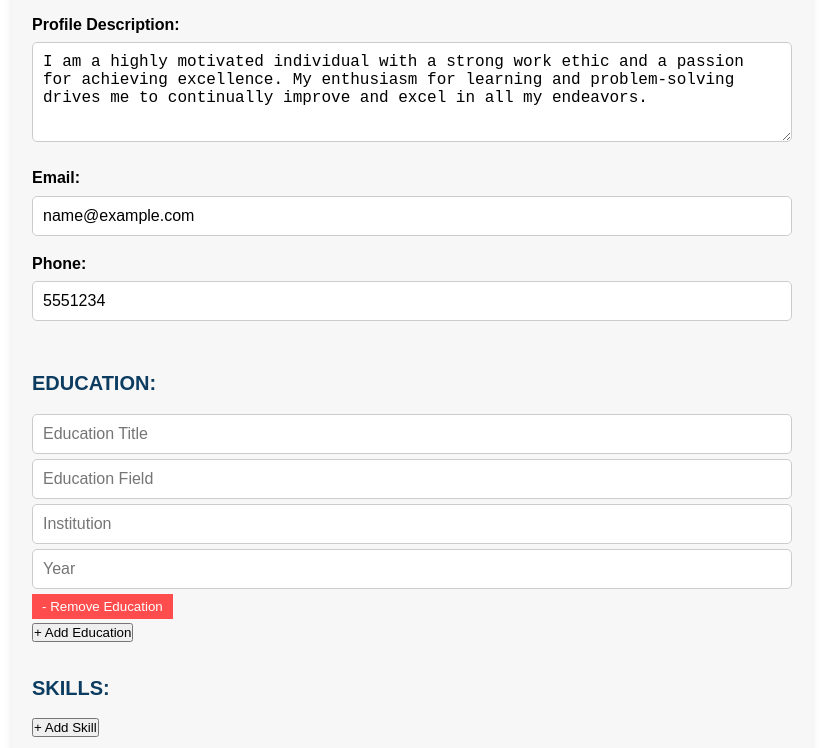
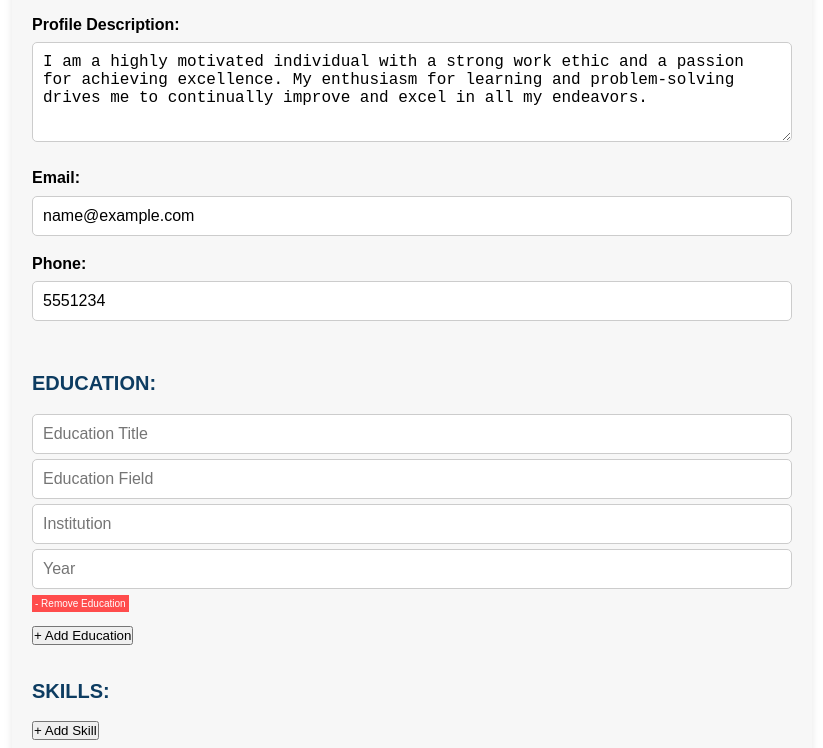
Before and after one commit to ZijaYaseen/Dynamic-Resume-Builder, a plain HTML site: page form.html in a window 1280 px wide. Both pictures are taken after typing "Sample", "Sample", "name@example.com", "5551234" into the empty fields and a click on the button "+ Add Education". Shown: the part 442-1190 px from the top of the page, without its empty margins (228-1051 px from the left). Drawn offline with Linux system fonts and the light colour scheme.

Commit message:
milestone03

```diff
--- a/form.css
+++ b/form.css
@@ -92,7 +92,8 @@ form input {
 .toggle-button {
     margin: 0;
     margin-bottom: 10px;
-}
+    }
+
 
 /* Increase description box size */
 textarea[name="profileDescription"],
@@ -110,10 +111,12 @@ textarea[name="experienceDescription"] {
 .remove-btn {
     background-color: #ff4c4c;
     color: white;
+    font-size:x-small;
     border: none;
-    padding: 5px 10px;
+    padding: 3px 3px;
     cursor: pointer;
     margin-top: 5px;
+    margin-bottom: 10px;
 }
 
 .remove-btn:hover {
```
